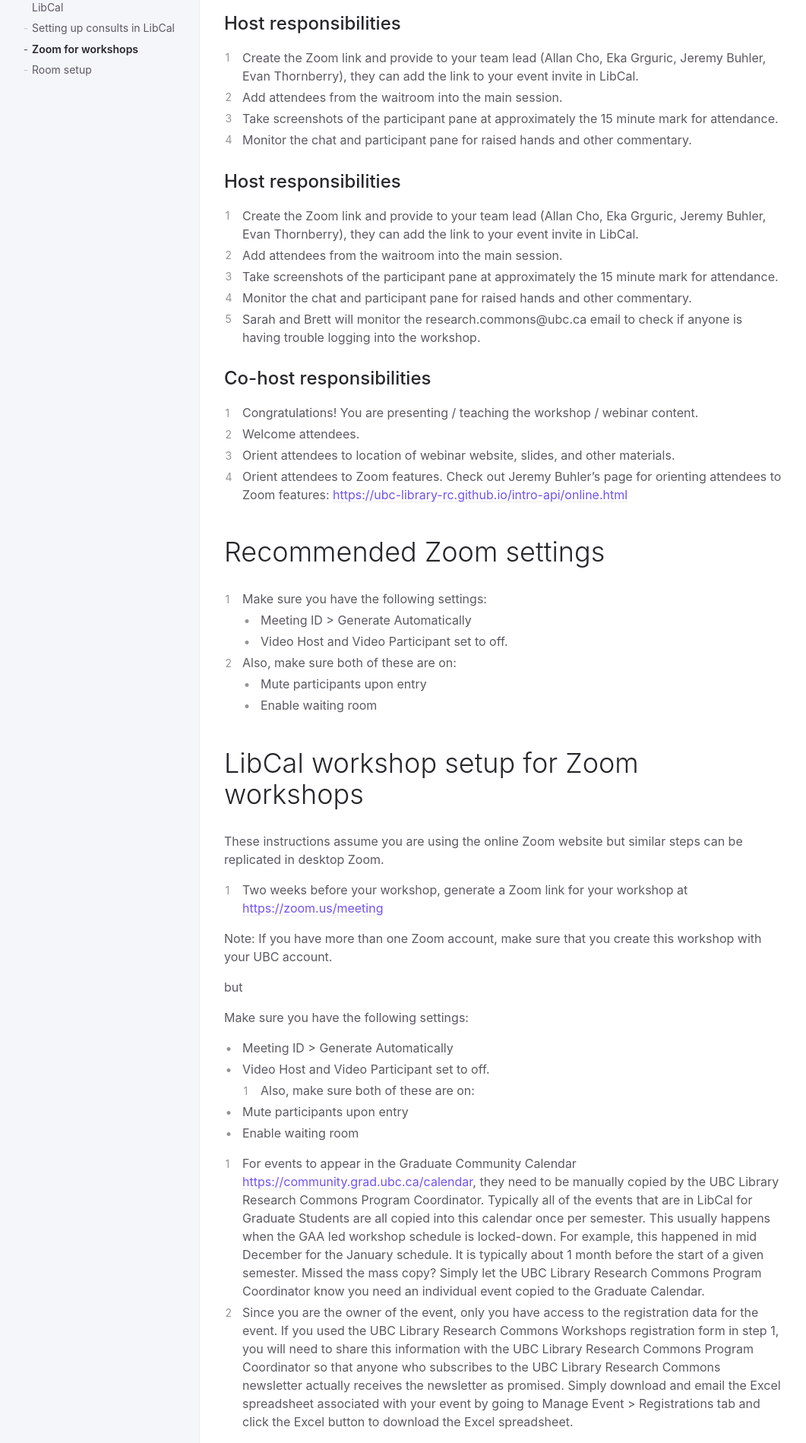
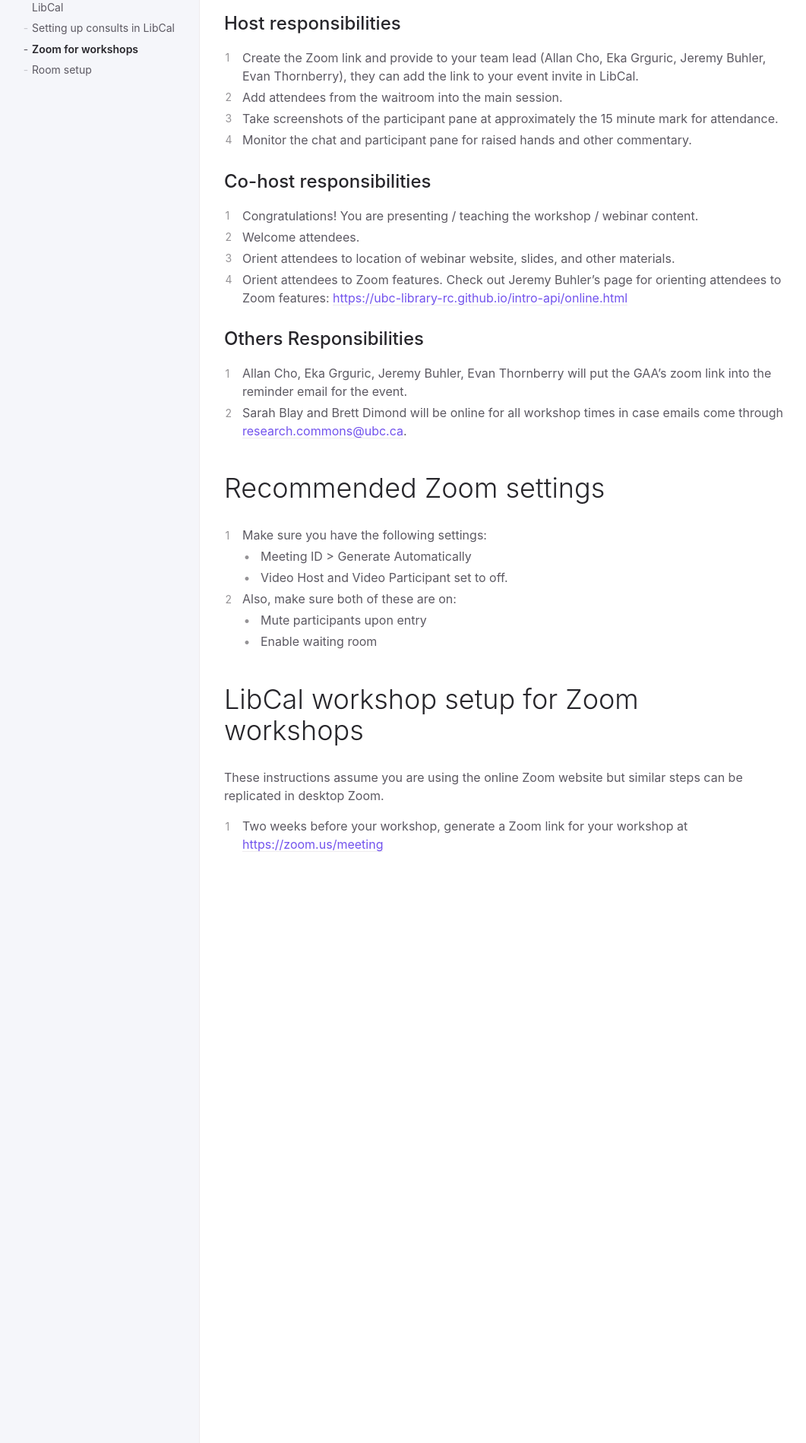
Before and after one commit to sarahblay/rc-docs, a Jekyll site: the page built from docs/usingthercspaces/zoomforworkshops.md, in a window 1280 px wide. Shown: the part 530-2429 px from the top of the page at 76% size, without its empty margins (109-1170 px from the left). Built offline with Jekyll 4.4.1, drawn with Linux system fonts in a browser that asks for light colours; some of the changed text lies outside the part shown.

Commit message:
Update zoomforworkshops.md

```diff
--- a/docs/usingthercspaces/zoomforworkshops.md
+++ b/docs/usingthercspaces/zoomforworkshops.md
@@ -21,18 +21,16 @@ In the teaching pair, or teaching group, you need to first figure out who will b
 3. Take screenshots of the participant pane at approximately the 15 minute mark for attendance.
 4. Monitor the chat and participant pane for raised hands and other commentary.
 
-## Host responsibilities
-1. Create the Zoom link and provide to your team lead (Allan Cho, Eka Grguric, Jeremy Buhler, Evan Thornberry), they can add the link to your event invite in LibCal.
-2. Add attendees from the waitroom into the main session.
-3. Take screenshots of the participant pane at approximately the 15 minute mark for attendance.
-4. Monitor the chat and participant pane for raised hands and other commentary.
-5. Sarah and Brett will monitor the research.commons@ubc.ca email to check if anyone is having trouble logging into the workshop.
 
 ## Co-host responsibilities
 1. Congratulations! You are presenting / teaching the workshop / webinar content.
 2. Welcome attendees.
 3. Orient attendees to location of webinar website, slides, and other materials.
 4. Orient attendees to Zoom features.  Check out Jeremy Buhler's page for orienting attendees to Zoom features:  <a href="https://ubc-library-rc.github.io/intro-api/online.html" target="_blank">https://ubc-library-rc.github.io/intro-api/online.html</a>
+
+## Others Responsibilities
+1. Allan Cho, Eka Grguric, Jeremy Buhler, Evan Thornberry will put the GAA's zoom link into the reminder email for the event.
+2. Sarah Blay and Brett Dimond will be online for all workshop times in case emails come through [research.commons@ubc.ca](mailto:research.commons@ubc.ca).
 
 
 # Recommended Zoom settings
@@ -43,51 +41,8 @@ In the teaching pair, or teaching group, you need to first figure out who will b
 1. Also, make sure both of these are on:
   * Mute participants upon entry
   * Enable waiting room
-![](../../assets/images/zoomsettings2.png)
+  ![](../../assets/images/zoomsettings2.png)
 
 # LibCal workshop setup for Zoom workshops
 These instructions assume you are using the online Zoom website but similar steps can be replicated in desktop Zoom.
 1. Two weeks before your workshop, generate a Zoom link for your workshop at <a href="https://zoom.us/meeting" target="_blank">https://zoom.us/meeting</a>
-
-Note: If you have more than one Zoom account, make sure that you create this workshop with your UBC account.
-
-but
-
-
-Make sure you have the following settings:
-
-
-
-  * Meeting ID > Generate Automatically
-  * Video Host and Video Participant set to off.
-![](../../assets/images/zoomsettings1.png)
-1. Also, make sure both of these are on:
-  * Mute participants upon entry
-  * Enable waiting room
-![](../../assets/images/zoomsettings2.png)
-
-
-
-
-1. For events to appear in the Graduate Community Calendar <a href="https://community.grad.ubc.ca/calendar" target="_blank">https://community.grad.ubc.ca/calendar</a>, they need to be manually copied by the UBC Library Research Commons Program Coordinator. Typically all of the events that are in LibCal for Graduate Students are all copied into this calendar once per semester. This usually happens when the GAA led workshop schedule is locked-down. For example, this happened in mid December for the January schedule. It is typically about 1 month before the start of a given semester. Missed the mass copy? Simply let the UBC Library Research Commons Program Coordinator know you need an individual event copied to the Graduate Calendar.
-1. Since you are the owner of the event, only you have access to the registration data for the event. If you used the UBC Library Research Commons Workshops registration form in step 1, you will need to share this information with the UBC Library Research Commons Program Coordinator so that anyone who subscribes to the UBC Library Research Commons newsletter actually receives the newsletter as promised. Simply download and email the Excel spreadsheet associated with your event by going to Manage Event > Registrations tab and click the Excel button to download the Excel spreadsheet.
-![](../../assets/images/registrationwithrcform.PNG)
-
-https://ubc.service-now.com/selfservice?id=sc_cat_item&sys_id=cc7f5fb9874e0100bbee70406d434df9
-
-Checklist for setting up Grad Student events in LibCal:
-- \[ ] Picked the UBC Library Research Commons Workshops Registration Form to capture faculty / unit and also subscriptions to RC newsletter.
-- \[ ] Tagged the workshop with Research Commons category.
-- \[ ] Let UBC Library Research Commons coordinator know if it should appear in the Grad Community Calendar.
-- \[ ] After workshop downloaded Excel sheet of new newsletter subscribers and submitted to UBC Library Research Commons Coordinator.
-
-1. You can set the Registration Form for your event when creating it (optimal) or you can Modify your event later to switch the Registration Form. You need to select UBC Library Research Commons Workshops Registration Form from the Registration Form drop-down.
-![](../../assets/images/registrationwithrcform.PNG)
-1. Select Research Commons as the category for your event. This way your event will appear in the link sent out with the Reseearch Commons newsletter.
-![](../../assets/images/RCcategory.PNG)
-1. For events to appear in the Graduate Community Calendar <a href="https://community.grad.ubc.ca/calendar" target="_blank">https://community.grad.ubc.ca/calendar</a>, they need to be manually copied by the UBC Library Research Commons Program Coordinator. Typically all of the events that are in LibCal for Graduate Students are all copied into this calendar once per semester. This usually happens when the GAA led workshop schedule is locked-down. For example, this happened in mid December for the January schedule. It is typically about 1 month before the start of a given semester. Missed the mass copy? Simply let the UBC Library Research Commons Program Coordinator know you need an individual event copied to the Graduate Calendar.
-1. Since you are the owner of the event, only you have access to the registration data for the event. If you used the UBC Library Research Commons Workshops registration form in step 1, you will need to share this information with the UBC Library Research Commons Program Coordinator so that anyone who subscribes to the UBC Library Research Commons newsletter actually receives the newsletter as promised. Simply download and email the Excel spreadsheet associated with your event by going to Manage Event > Registrations tab and click the Excel button to download the Excel spreadsheet.
-![](../../assets/images/registrationwithrcform.PNG)
-
-
-https://ubc-library-rc.github.io/intro-api/online.html
```
